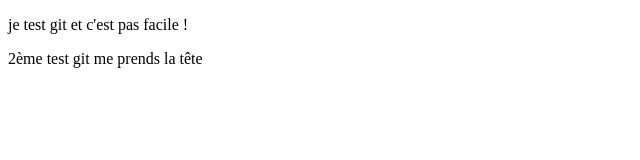
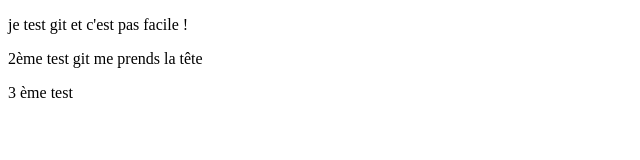
Before and after one commit to teddydev10/git-test, a plain HTML site: page index.html in a window 1280 px wide. Shown: the full height of the page, 0-640 px from the left. Drawn offline with Linux system fonts and the light colour scheme.

Commit message:
add text 3

```diff
--- a/index.html
+++ b/index.html
@@ -10,5 +10,6 @@
 <body>
     <p>je test git et c'est pas facile !</p>
     <p>2ème test git me prends la tête</p>
+    <p>3 ème test</p>
 </body>
 </html>
```
